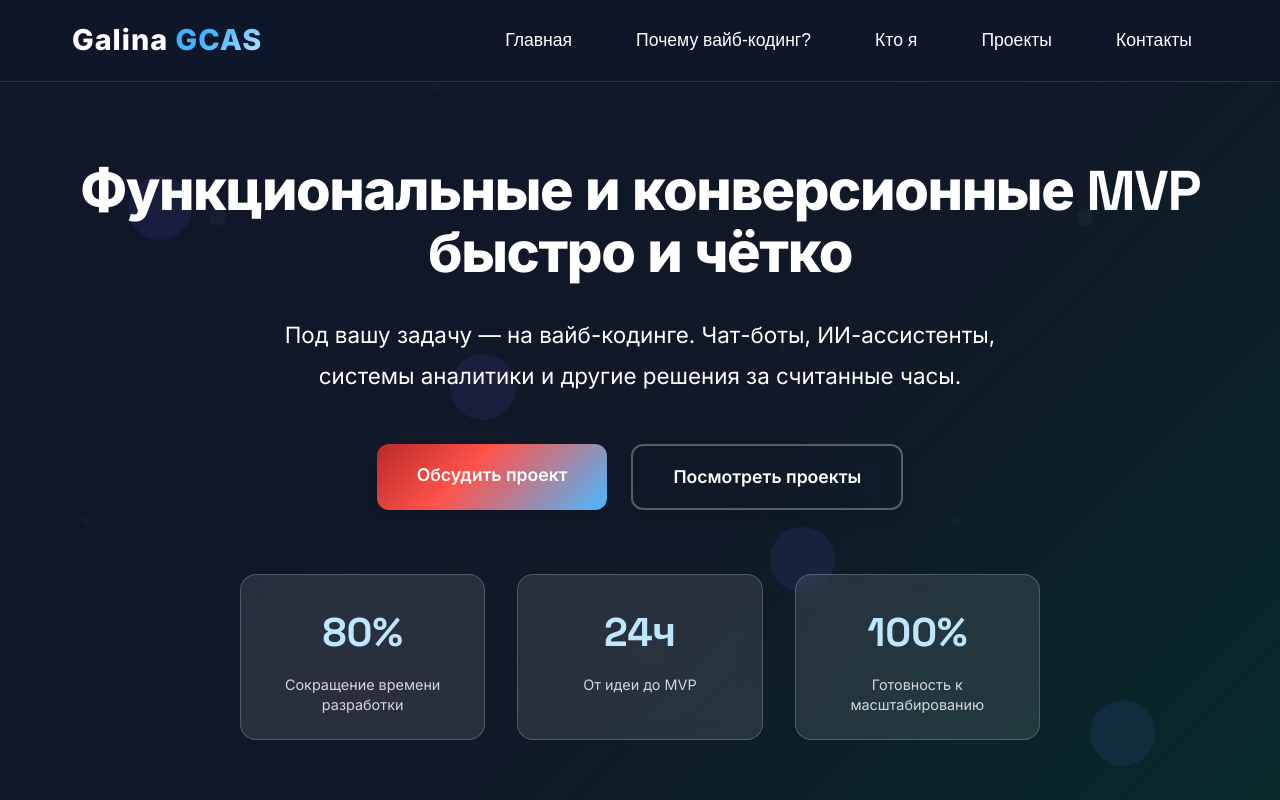
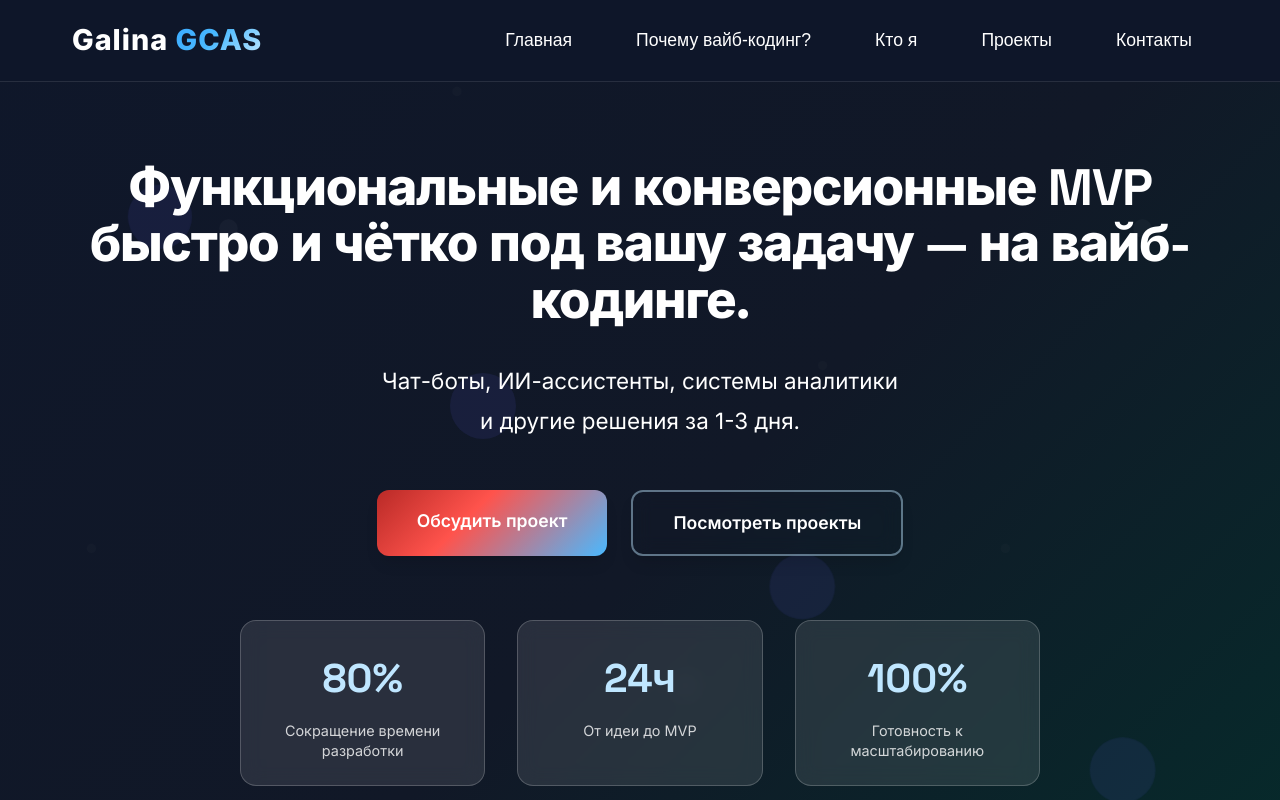
Before and after one commit to galina-gcas/portfolio, a React (Vite) app: page / in a window 1280 px wide. Shown: the top 800 px of the page. Built offline with nearby package versions, Linux system fonts and the light colour scheme.

Commit message:
changed hero

```diff
--- a/src/components/Hero.jsx
+++ b/src/components/Hero.jsx
@@ -74,14 +74,14 @@ const Hero = () => {
           variants={itemVariants}
           className="hero-title"
         >
-          Функциональные и конверсионные MVP быстро и чётко
+          Функциональные и конверсионные MVP быстро и чётко под вашу задачу — на вайб-кодинге.
         </motion.h1>
 
         <motion.p
           variants={itemVariants}
           className="hero-subtitle"
         >
-          Под вашу задачу — на вайб-кодинге. Чат-боты, ИИ-ассистенты, системы аналитики и другие решения за считанные часы.
+          Чат-боты, ИИ-ассистенты, системы аналитики<br/>и другие решения за 1-3 дня.
         </motion.p>
 
         <motion.div
@@ -93,7 +93,7 @@ const Hero = () => {
             className="btn btn-primary"
             whileHover={{
               scale: 1.05,
-              boxShadow: "0 20px 40px rgba(99, 102, 241, 0.3)"
+              boxShadow: "0 20px 40px rgba(73, 185, 255, 0.35)"
             }}
             whileTap={{ scale: 0.95 }}
             transition={{ type: "spring", stiffness: 300 }}
@@ -112,7 +112,7 @@ const Hero = () => {
           </motion.a>
         </motion.div>
 
-        {/* Stats section */}
+        {/* Stats section (под hero как было) */}
         <motion.div
           variants={itemVariants}
           className="hero-stats"
--- a/src/index.css
+++ b/src/index.css
@@ -57,7 +57,7 @@ h1, h2, h3, h4, h5 {
 }
 
 h1 {
-  font-size: 3.5rem;
+  font-size: 3.2rem;
   line-height: 1.1;
   background: var(--gradient-primary);
   -webkit-background-clip: text;
@@ -153,6 +153,7 @@ a:hover::after {
   transform: translateY(-2px);
   box-shadow: var(--shadow-large);
   background: var(--gradient-cta);
+  color: var(--pure-white);
 }
 
 /* Navigation */
@@ -383,6 +384,7 @@ nav button:hover {
   text-align: center;
   position: relative;
   overflow: hidden;
+  width: 100%;
 }
 
 .hero::before {
@@ -400,6 +402,8 @@ nav button:hover {
   position: relative;
   z-index: 2;
 }
+
+/* удалили сложную сетку hero, оставляем центрирование */
 
 .hero h1 {
   color: var(--pure-white);
@@ -424,16 +428,19 @@ nav button:hover {
   flex-wrap: wrap;
 }
 
+/* Десктоп: кнопки в строку */
+.hero-actions .btn { flex: 0 0 auto; }
+
 .btn-secondary {
   background: transparent;
   color: var(--pure-white);
-  border: 2px solid rgba(255, 255, 255, 0.3);
+  border: 2px solid rgba(191, 230, 255, 0.45);
   backdrop-filter: blur(10px);
 }
 
 .btn-secondary:hover {
-  background: rgba(255, 255, 255, 0.1);
-  border-color: var(--electric-blue-light);
+  background: linear-gradient(135deg, rgba(191, 230, 255, 0.15), rgba(73, 185, 255, 0.2));
+  border-color: var(--electric-blue);
   color: var(--electric-blue-light);
 }
 
@@ -737,6 +744,11 @@ nav button:hover {
   .hero-actions {
     flex-direction: column;
     align-items: center;
+  }
+
+  /* Планшеты/мобилки: обычные кнопки, центрируются */
+  .hero-actions .btn {
+    width: auto;
   }
 
   .hero-stats {
```
